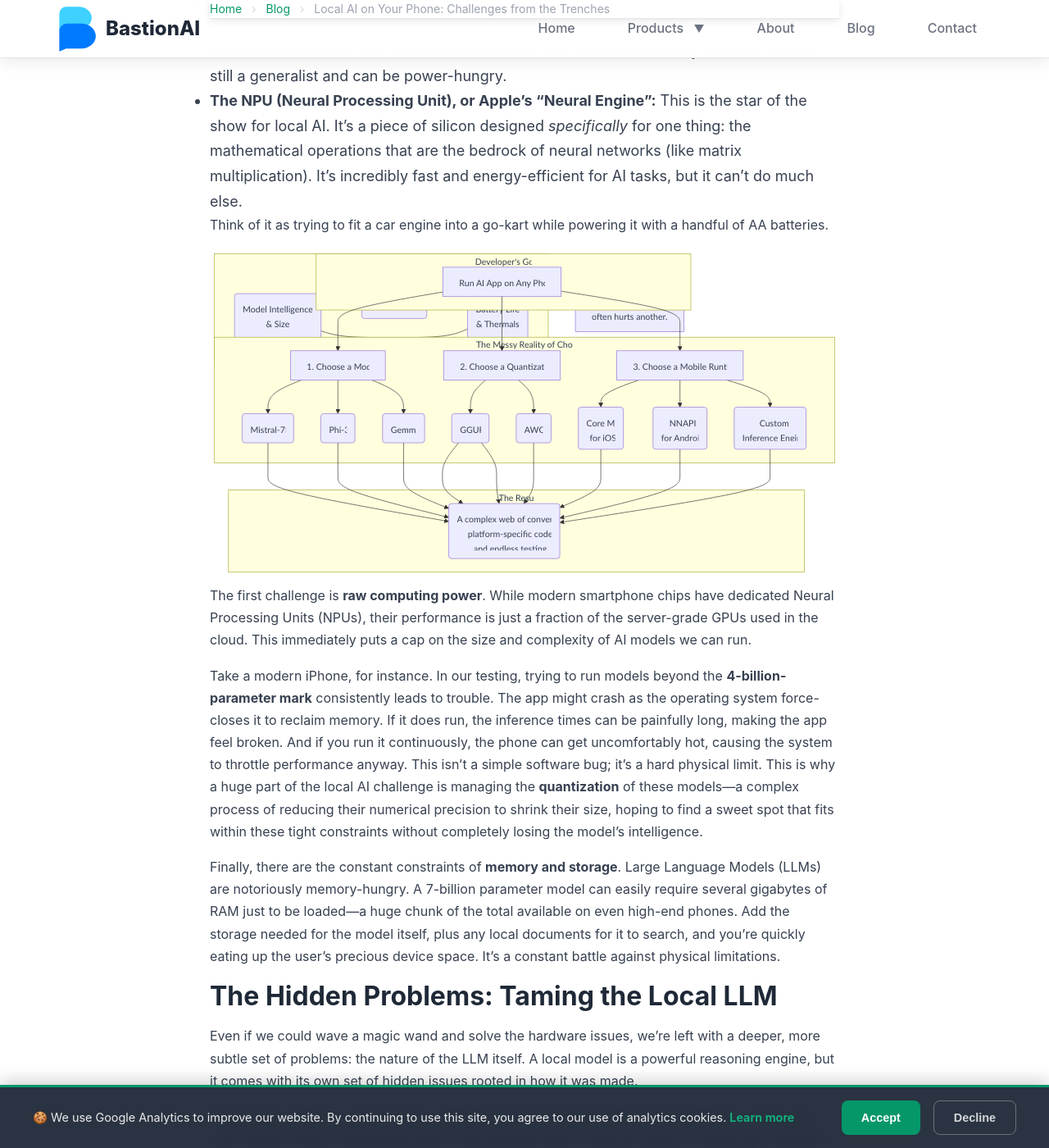
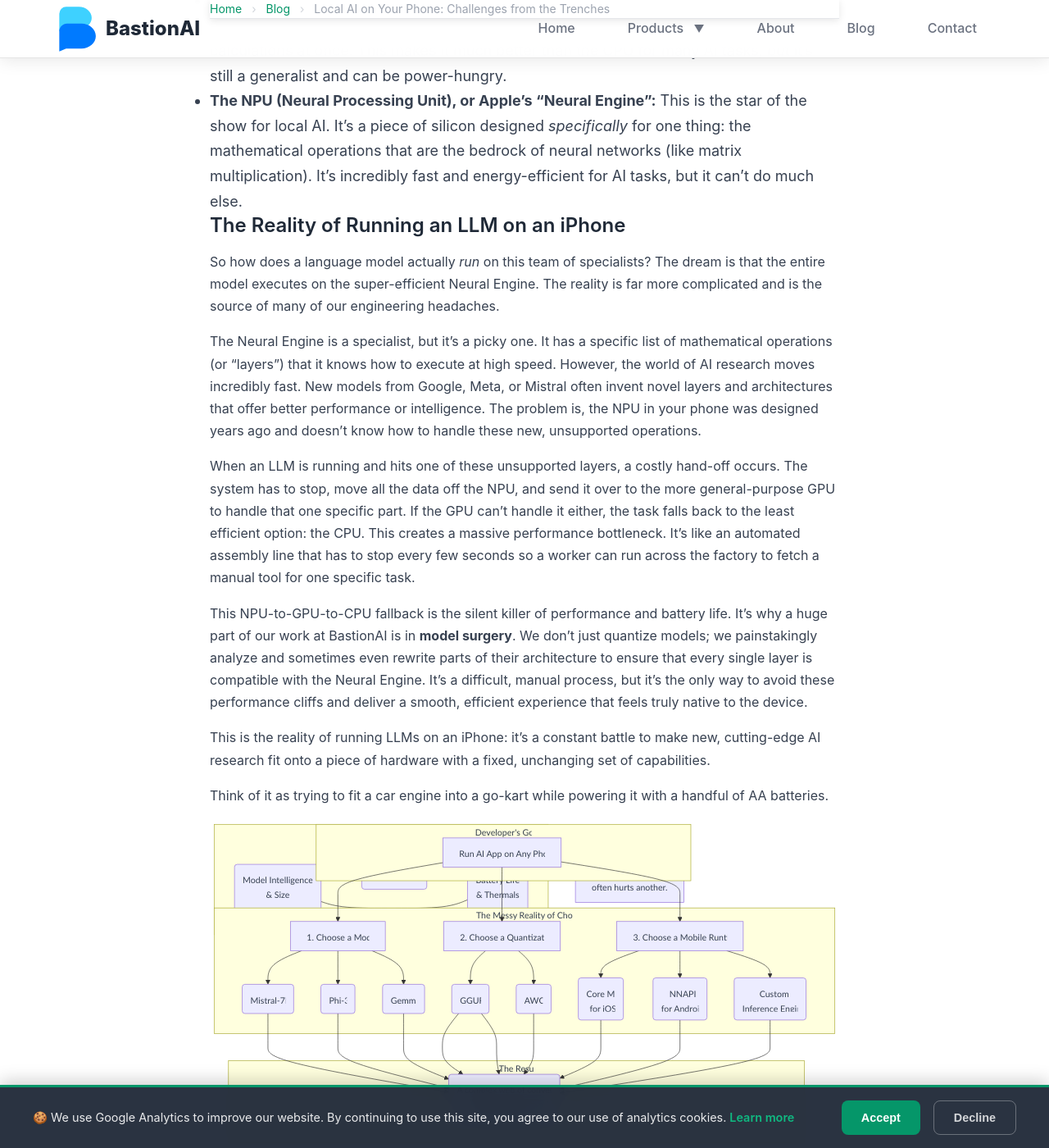
Before and after one commit to BastionAI/bastionai.github.io, a Jekyll site: the page built from _posts/2025-07-10-challenges-local-ai-mobile.md, in a window 1280 px wide and 1400 px high, scrolled down 1483 px. Shown: the whole window at 82% size. Built offline with Jekyll 4.4.1, drawn with Linux system fonts in a browser that asks for light colours.

Commit message:
docs: add detailed explanation of LLM execution on mobile hardware

```diff
--- a/_posts/2025-07-10-challenges-local-ai-mobile.md
+++ b/_posts/2025-07-10-challenges-local-ai-mobile.md
@@ -24,6 +24,18 @@
 *   **The CPU (Central Processing Unit):** This is the general-purpose "manager" of the phone. It handles everything from running the operating system to managing your apps. While it can run AI models, it's not very efficient at it, like asking a project manager to do all the manual labor themselves.
 *   **The GPU (Graphics Processing Unit):** Originally designed for rendering graphics in games, the GPU is a master of parallel processing—doing thousands of simple calculations at once. This makes it much better than the CPU for many AI tasks, but it's still a generalist and can be power-hungry.
 *   **The NPU (Neural Processing Unit), or Apple's "Neural Engine":** This is the star of the show for local AI. It's a piece of silicon designed *specifically* for one thing: the mathematical operations that are the bedrock of neural networks (like matrix multiplication). It's incredibly fast and energy-efficient for AI tasks, but it can't do much else.
+
+#### The Reality of Running an LLM on an iPhone
+
+So how does a language model actually *run* on this team of specialists? The dream is that the entire model executes on the super-efficient Neural Engine. The reality is far more complicated and is the source of many of our engineering headaches.
+
+The Neural Engine is a specialist, but it's a picky one. It has a specific list of mathematical operations (or "layers") that it knows how to execute at high speed. However, the world of AI research moves incredibly fast. New models from Google, Meta, or Mistral often invent novel layers and architectures that offer better performance or intelligence. The problem is, the NPU in your phone was designed years ago and doesn't know how to handle these new, unsupported operations.
+
+When an LLM is running and hits one of these unsupported layers, a costly hand-off occurs. The system has to stop, move all the data off the NPU, and send it over to the more general-purpose GPU to handle that one specific part. If the GPU can't handle it either, the task falls back to the least efficient option: the CPU. This creates a massive performance bottleneck. It's like an automated assembly line that has to stop every few seconds so a worker can run across the factory to fetch a manual tool for one specific task.
+
+This NPU-to-GPU-to-CPU fallback is the silent killer of performance and battery life. It's why a huge part of our work at BastionAI is in **model surgery**. We don't just quantize models; we painstakingly analyze and sometimes even rewrite parts of their architecture to ensure that every single layer is compatible with the Neural Engine. It's a difficult, manual process, but it's the only way to avoid these performance cliffs and deliver a smooth, efficient experience that feels truly native to the device.
+
+This is the reality of running LLMs on an iPhone: it's a constant battle to make new, cutting-edge AI research fit onto a piece of hardware with a fixed, unchanging set of capabilities.
 
 Think of it as trying to fit a car engine into a go-kart while powering it with a handful of AA batteries.
 
```
